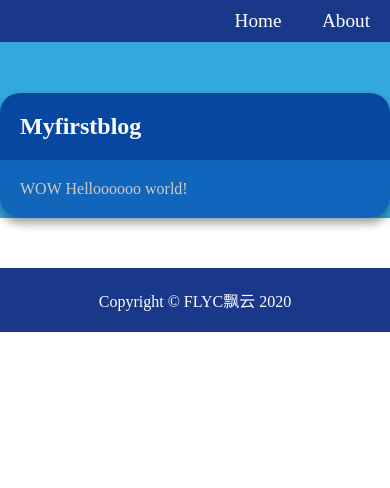
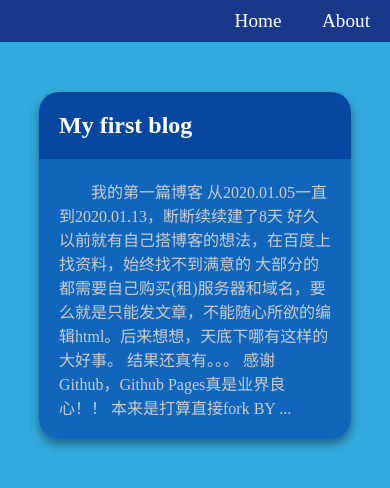
Before and after one commit to FlyCloudC/old_blog, a Jekyll site: the page built from index.md, in a window 390 px wide and 900 px high. Shown: the top 488 px of the window. Built offline with Jekyll 4.4.1, drawn with Linux system fonts in a browser that asks for light colours; our own code applies the rules of GitHub Pages for plain Markdown files.

Commit message:
主页布局完成 Signed-off-by: FlyCloudC <1812402763@qq.com>

```diff
--- a/_layouts/default.html
+++ b/_layouts/default.html
@@ -13,9 +13,7 @@
       <a href="{{ page.url | prepend: site.baseurl }}">{{ page.title }}</a>
       {% endif %}{% endfor %}
     </nav>
-    <section>
-      {{ content }}
-    </section>
+    {{ content }}
     <footer>
       Copyright &copy FLYC飘云 2020
     </footer>
--- a/_posts/2020-01-05-jiqiao.md
+++ /dev/null
@@ -1,8 +0,0 @@
----
-layout: default
-title: Myfirstblog
----
-
-## WOW
-
-**Helloooooo** world!
--- /dev/null
+++ b/_posts/2020-01-13-first-blog.md
@@ -0,0 +1,26 @@
+---
+layout: default
+title: My first blog
+---
+
+# 我的第一篇博客
+
+从2020.01.05一直到2020.01.13，断断续续建了8天
+
+好久以前就有自己搭博客的想法，在百度上找资料，始终找不到满意的
+
+大部分的都需要自己购买(租)服务器和域名，要么就是只能发文章，不能随心所欲的编辑html。后来想想，天底下哪有这样的大好事。
+
+结果还真有。。。
+
+感谢**Github**，Github Pages真是业界良心！！
+
+本来是打算直接fork BY Blog的，但是我看到那个仓库里的东西有好多我不懂，于是果断放弃
+
+这次学到了一些jekyll的技术，踩了不少坑，同时也加深了对css的理解
+
+看到美观整洁的界面心里还是蛮开心的(最爱蓝色了！)
+
+以后会慢慢充实这个博客，发一些关于OI的内容(或许有空搞个算法可视化？)，还有平时学的技术
+
+算了，flag就不立那么多了，干就完了，加油，奥利给(手动滑稽)
--- a/assets/css/index.css
+++ b/assets/css/index.css
@@ -1,7 +1,11 @@
-body {
+html, body {
+  height: 100%;
+  width: 100%;
   margin: 0;
   padding: 0;
 }
+
+body { background-color: #3ad;}
 
 nav {
   position: sticky;
@@ -23,25 +27,44 @@
   text-decoration: none;
 }
 
-nav a:hover {
-  background-color: #0c5fb0;
+nav a:hover { background-color: #0c5fb0; }
+
+.row {
+  min-height: 100%;
+  display: flex;
+  justify-content: space-around;
 }
 
-@keyframes onhover {
-  0% { background-color: #19388a; }
-  100% { background-color: #0c5fb0; }
+.sidebar-sec { width: 25%; }
+
+.article-sec { width: 60%; }
+
+@media screen and (max-width: 700px) {
+  .sidebar-sec { display: none; }
+  .article-sec { width: 80%; }
 }
 
-section {
-  min-height: 90%;
-  background-color: #3ad;
-  border-top: 1px solid #3ad;
+.sidebar {
+  margin: 50px 0;
+  padding: 20px;
+  border-radius: 20px;
+  background-color: #135;
+  color: #eee;
+  transition: 0.3s;
+  box-shadow: 0 5px 10px 0 #0006;
+  font-family: "SimHei";
+  text-align: center;
+}
+
+.avatar {
+  margin: 50px auto;
+  display: block;
+  border: 3px solid #258;
+  border-radius: 50%;
 }
 
 .article {
-  max-height: 200px;
-  max-width: 700px;
-  margin: 50px auto;
+  margin: 50px 0;
   border-radius: 20px;
   transition: 0.3s;
   box-shadow: 0 5px 10px 0 #0006;
@@ -49,7 +72,10 @@
 
 .article:hover { box-shadow: 0 10px 20px 0 #0006; }
 
-.article a { text-decoration: none; }
+.article a {
+  text-decoration: none;
+  -webkit-tap-highlight-color: transparent;
+}
 
 .article h2 {
   margin: 0;
@@ -62,9 +88,11 @@
 .article p {
   margin: 0;
   padding: 20px;
+  overflow: hidden;
   border-radius: 0 0 20px 20px;
   background-color: #16b;
   color: #ccc;
+  text-indent: 2em;
 }
 
 footer {
--- a/index.md
+++ b/index.md
@@ -3,11 +3,21 @@
 title: Home
 nav: true
 ---
-{% for post in site.posts %}
-<div class="article">
-  <a href="{{ post.url | prepend: site.baseurl }}">
-    <h2>{{ post.title }}</h2>
-    <p>{{ post.content | strip_html | truncate:200 }}</p>
-  </a>
+<div class="row">
+  <section class="sidebar-sec">
+    <div class="sidebar">
+      <img class="avatar" width="100px" height="100px" src="https://graph.baidu.com/thumb/343366187,1313656684.jpg"></img>
+      <p>一个普通又平凡的OIer</br>偶尔刷刷算法题</br>或者看一些杂七杂八的东西</p>
+    </div>
+  </section>
+  <section class="article-sec">
+  {% for post in site.posts %}
+    <div class="article">
+      <a href="{{ post.url | prepend: site.baseurl }}">
+        <h2>{{ post.title }}</h2>
+        <p>{{ post.content | strip_html | truncate:200 }}</p>
+      </a>
+    </div>
+  {% endfor %}
+  </section>
 </div>
-{% endfor %}
--- /dev/null
+++ b/x.html
@@ -0,0 +1,45 @@
+
+<!DOCTYPE html>
+<html lang="zh-CN">
+  <head>
+    <meta charset="UTF-8">
+    <meta http-equiv="X-UA-Compatible" content="IE=Edge">
+    <meta name="viewport" content="width=device-width, initial-scale=1.0">
+    <title>Home | FlyCloudC Blog</title>
+    <link rel="stylesheet" href="assets/css/index.css">
+  </head>
+  <body>
+    <nav>
+      <a href="/htmls/about.html">About</a>
+      <a href="/">Home</a>
+    </nav><div class="row">
+
+    <section class="sidebar-sec">
+      <div class="sidebar">
+        <img class="avatar" width="100px" height="100px" src="https://graph.baidu.com/thumb/343366187,1313656684.jpg"></img>
+        <p>一个普通又平凡的OIer</br>偶尔刷刷算法题</br>或者看一些杂七杂八的东西</p>
+      </div>
+    </section>
+
+
+    <section class="article-sec">
+
+<div class="article">
+  <a href="/2020/01/13/first-blog.html">
+    <h2>My first blog</h2>
+    <p>我的第一篇博客
+从2020.01.05一直到2020.01.13，断断续续建了8天
+好久以前就有自己搭博客的想法，在百度上找资料，始终找不到满意的
+大部分的都需要自己购买(租)服务器和域名，要么就是只能发文章，不能随心所欲的编辑html。后来想想，天底下哪有这样的大好事。
+结果还真有。。。
+感谢Github，Github Pages真是业界良心！！
+本来是打算直接fork BY ...</p>
+  </a>
+</div>
+
+    </section></div>
+    <footer>
+      Copyright &copy FLYC飘云 2020
+    </footer>
+  </body>
+</html>
```
